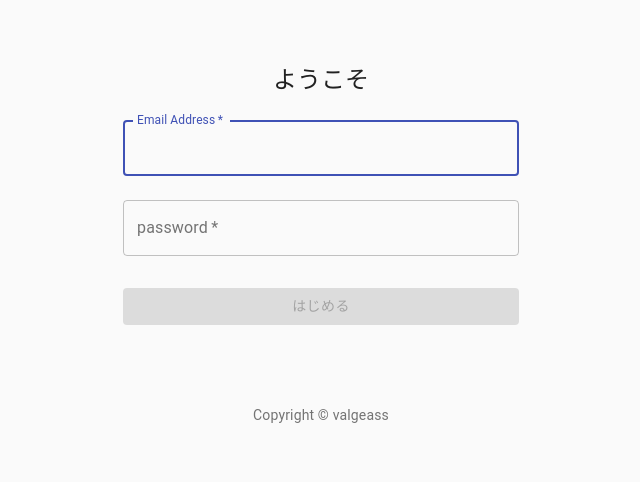
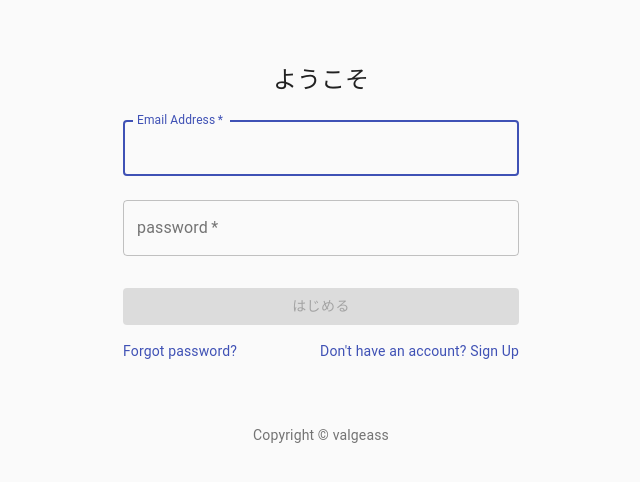
Before and after one commit to valgeass/well-end-meeting, a React (Create React App) app: page / in a window 1280 px wide. Shown: the top 482 px of the page, without its empty margins (319-959 px from the left). Built offline with nearby package versions, Linux system fonts and the light colour scheme; no server answers.

Commit message:
add signup

```diff
--- a/src/components/SignIn.js
+++ b/src/components/SignIn.js
@@ -7,6 +7,8 @@
 import Typography from '@material-ui/core/Typography';
 import { makeStyles } from '@material-ui/core/styles';
 import Container from '@material-ui/core/Container';
+import Grid from '@material-ui/core/Grid';
+
 
 function Copyright() {
   return (
@@ -93,7 +95,7 @@
             onChange={(e) => setPassword(e.target.value)}
           />
           <Button
-            type="button"
+            type="submit"
             fullWidth
             variant="contained"
             color="primary"
@@ -105,6 +107,18 @@
           >
             はじめる
           </Button>
+          <Grid container>
+            <Grid item xs>
+              <Link href="#" variant="body2">
+                Forgot password?
+              </Link>
+            </Grid>
+            <Grid item>
+              <Link href="#" variant="body2">
+                {"Don't have an account? Sign Up"}
+              </Link>
+            </Grid>
+          </Grid>
         </form>
       </div>
       <Box mt={8}>
```
